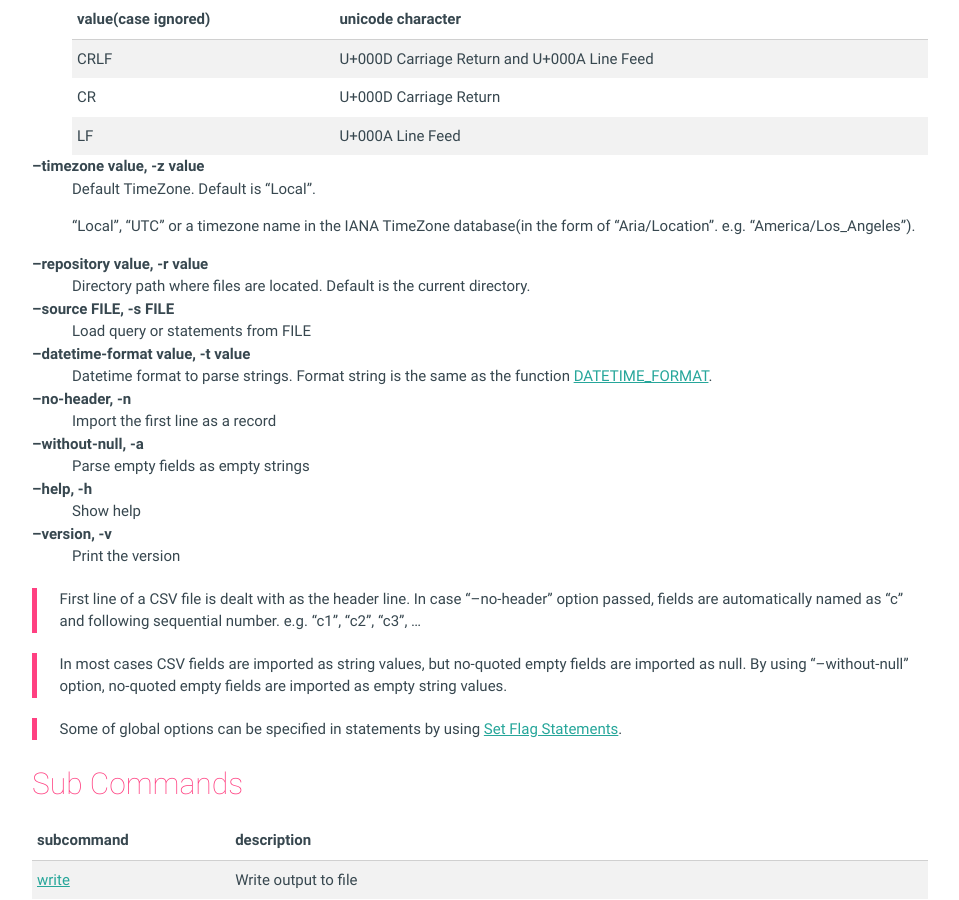
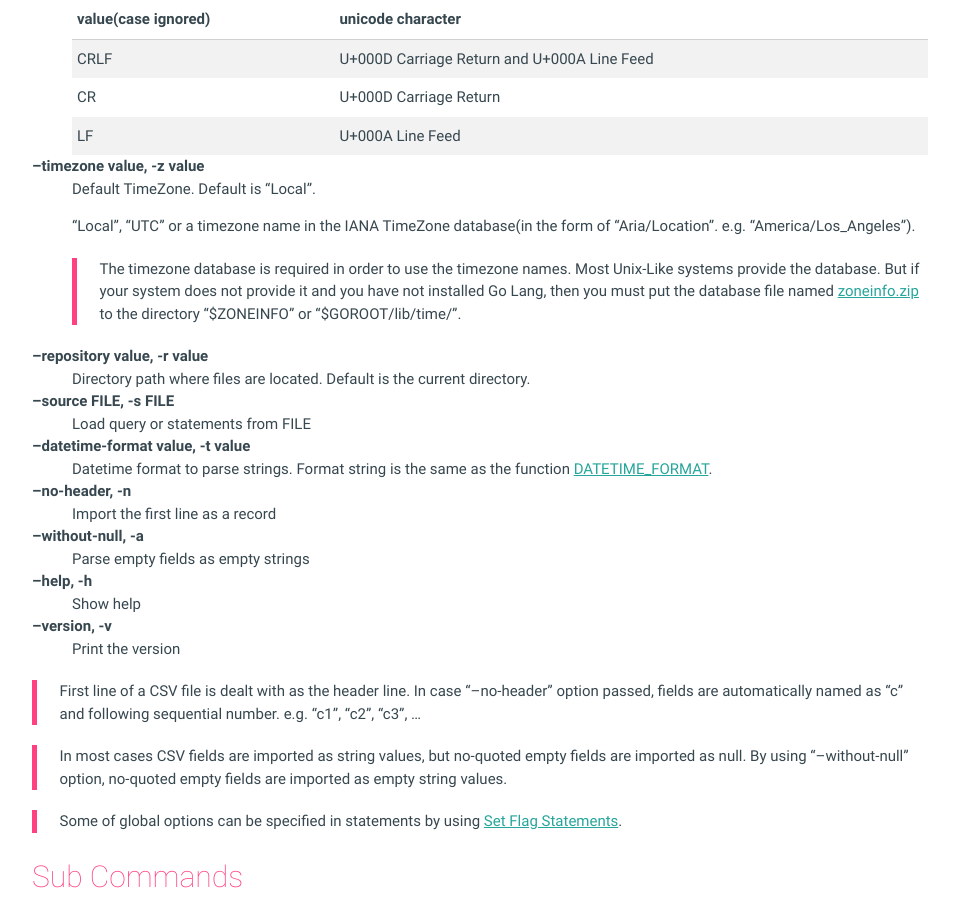
Before and after one commit to mithrandie/csvq, a Jekyll site: the page built from docs/_posts/2006-01-02-command.md, in a window 1280 px wide and 900 px high, scrolled down 685 px. Shown: the whole window, without its empty margins (160-1119 px from the left). Built offline with Jekyll 4.4.1, drawn with Linux system fonts in a browser that asks for light colours.

Commit message:
Update docs.

```diff
--- a/docs/_posts/2006-01-02-command.md
+++ b/docs/_posts/2006-01-02-command.md
@@ -37,6 +37,10 @@ csvq [global options] [subcommand [subcommand options]] ["query"|"statements"]
 : Default TimeZone. Default is "Local".
 
   "Local", "UTC" or a timezone name in the IANA TimeZone database(in the form of "Aria/Location". e.g. "America/Los_Angeles").
+
+  > The timezone database is required in order to use the timezone names.
+  > Most Unix-Like systems provide the database.
+  > But if your system does not provide it and you have not installed Go Lang, then you must put the database file named [zoneinfo.zip](https://golang.org/lib/time/) to the directory "$ZONEINFO" or "$GOROOT/lib/time/".
 
 --repository value, -r value
 : Directory path where files are located. Default is the current directory.
```
